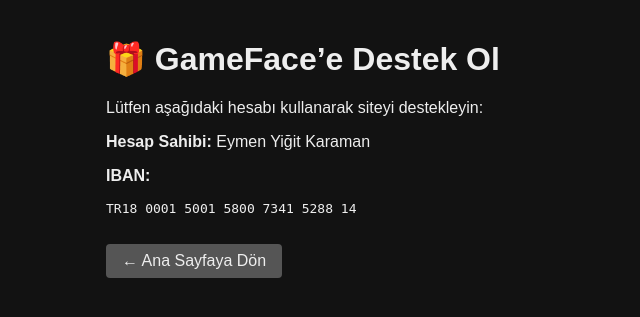
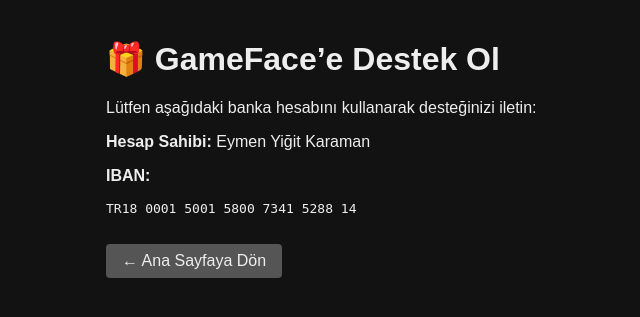
Before and after one commit to KeroRy1/KeroGame, a Flask app: template templates/gift.html in a window 1280 px wide. Shown: the top 317 px of the page, without its empty margins (284-924 px from the left). Run offline with Flask 3, Linux system fonts and the light colour scheme; the template is opened without the code that fills it, so the values that code supplies are empty; data comes from the database, SQL or seed files in the repository.

Commit message:
Update gift.html

```diff
--- a/templates/gift.html
+++ b/templates/gift.html
@@ -1,10 +1,15 @@
 {% extends 'base.html' %}
+
 {% block content %}
 <div class="form-container">
   <h1>🎁 GameFace’e Destek Ol</h1>
-  <p>Lütfen aşağıdaki hesabı kullanarak siteyi destekleyin:</p>
+  <p>Lütfen aşağıdaki banka hesabını kullanarak desteğinizi iletin:</p>
+
   <p><strong>Hesap Sahibi:</strong> {{ config['DONATION_NAME'] }}</p>
-  <p><strong>IBAN:</strong><br><pre>{{ config['DONATION_IBAN'] }}</pre></p>
+  <p><strong>IBAN:</strong><br>
+    <pre>{{ config['DONATION_IBAN'] }}</pre>
+  </p>
+
   <a href="{{ url_for('index') }}" class="btn cancel">← Ana Sayfaya Dön</a>
 </div>
 {% endblock %}
```
